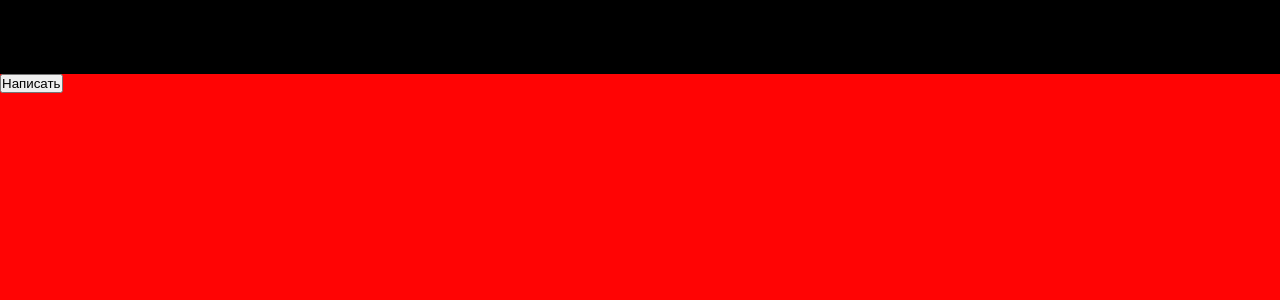
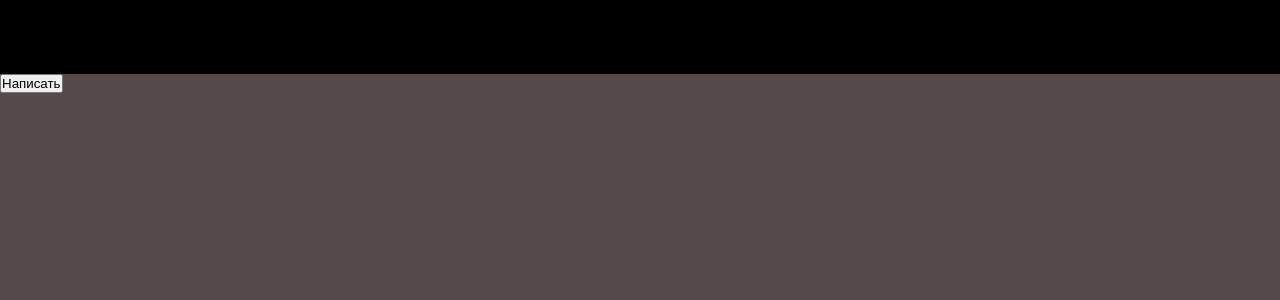
Before and after one commit to CkutlsGit/nomatter--vue, a Vue app in the folder no-matter/: page /shtpst in a window 1280 px wide. Shown: the top 300 px of the page. Built offline with nearby package versions, Linux system fonts and the light colour scheme.

Commit message:
style: change bg for global css file

```diff
--- a/no-matter/src/assets/main.css
+++ b/no-matter/src/assets/main.css
@@ -17,7 +17,7 @@
 .shitpost {
     width: 100%;
     height: 100vh;
-    background: #ff0404;
+    background: #564949;
 }
 
 /* /ShitPost Page */
```
